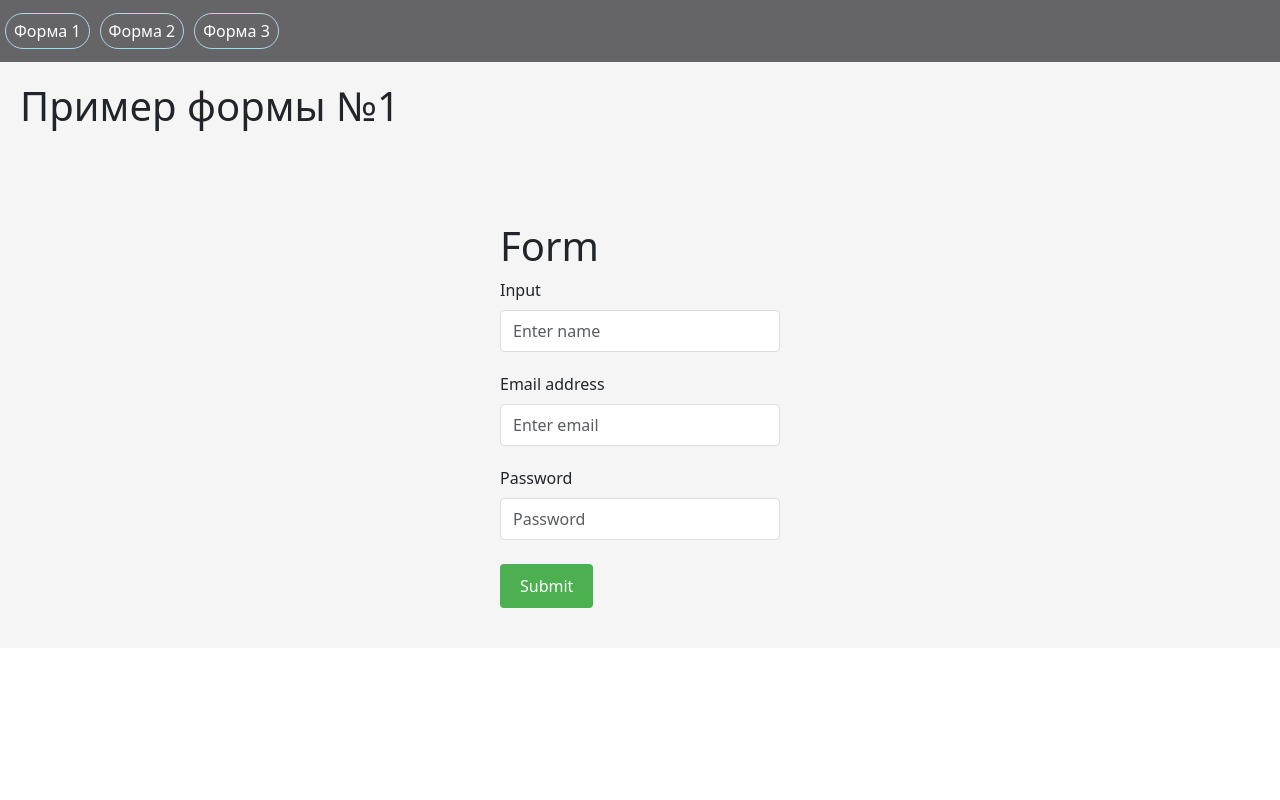
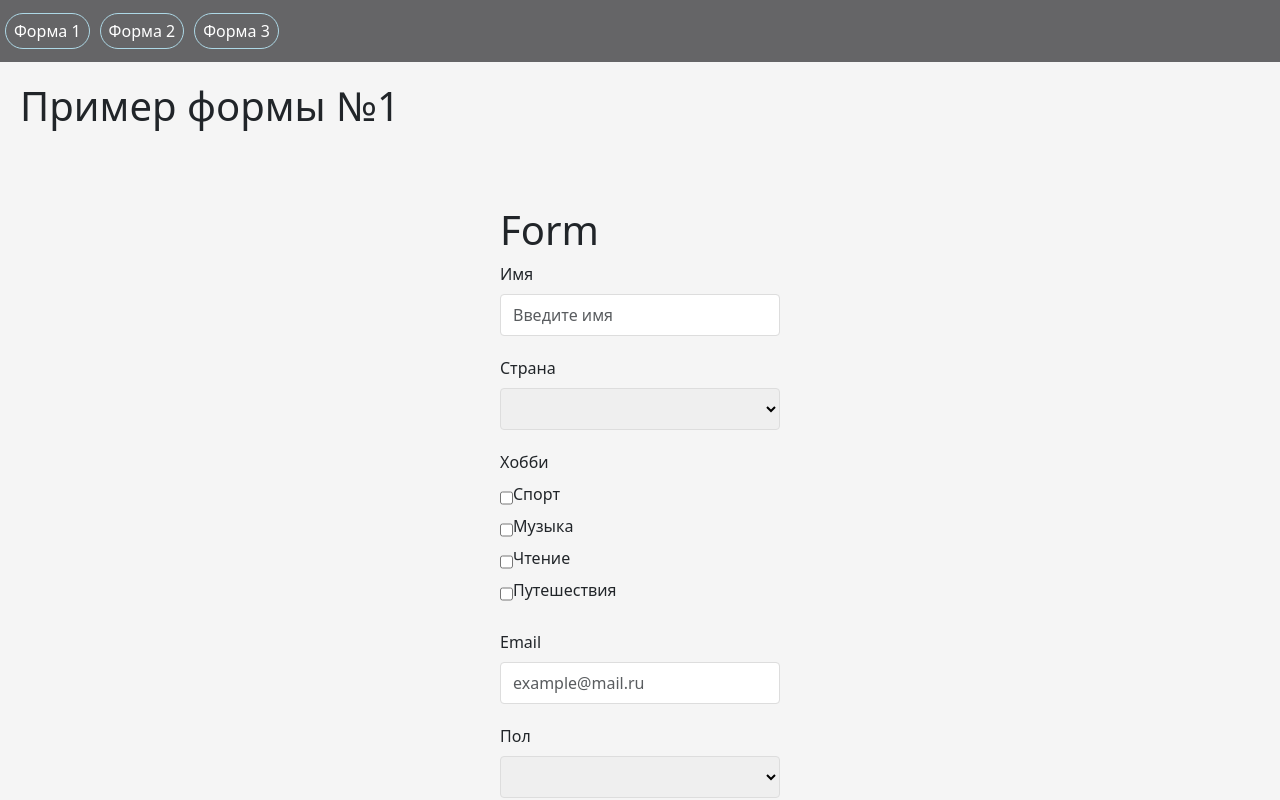
Before and after one commit to Pe6e3/form-generator, a Vue app in the folder form-generator/: page /form-one in a window 1280 px wide. Shown: the top 800 px of the page. Built offline with nearby package versions, Linux system fonts and the light colour scheme.

Commit message:
Настроил генерацию формы и вывод на страницу ее содержимого

```diff
--- a/form-generator/src/components/FormGenerator.vue
+++ b/form-generator/src/components/FormGenerator.vue
@@ -3,22 +3,37 @@
 
         <form class="w-50 mx-auto mt-5 ">
             <h1>Form</h1>
-            <div class="form-field">
-                <label for="name">Input</label>
-                <input type="text" class="form-control" id="name" placeholder="Enter name">
+
+            <div v-for="element in form.elements" :key="element.index">
+
+                <div v-if="element.type === 'input'" class="form-field">
+                    <label for="name">{{element.label}}</label>
+                    <input type="text" v-model="element.value" :placeholder="element.placeholder" class="form-control">
+                </div>
+
+
+                <div v-else-if="element.type === 'select'" class="form-field">
+                    <label for="name">{{element.label}}</label>
+                    <select v-model="element.selectedValue">
+                        <option v-for="value in element.values" :key="value" :value="value">{{ value.name }}</option>
+                    </select>
+                </div>
+
+
+                <div v-else-if="element.type === 'checkbox'" class="form-field">
+                    <label for="name">{{element.label}}</label>
+
+                    <div v-for="value in element.values" :key="value"  class="d-flex">
+                        <input type="checkbox" :value="value" v-model="element.selectedValues">
+                        <label>{{ value.name }}</label>
+                    </div>
+                </div>
+
+
             </div>
-            <div class="form-field">
-                <label for="email">Email address</label>
-                <input type="email" class="form-control" id="email" placeholder="Enter email">
-            </div>
-            <div class="form-field">
-                <label for="password">Password</label>
-                <input type="password" class="form-control" id="password" placeholder="Password">
-            </div>
-            <div class="form-actions">
 
-                <button type="submit" class="btn btn-primary">Submit</button>
-            </div>
+
+
 
 
 
@@ -38,10 +53,12 @@ export default {
 
         };
     },
-    methods: {
+    props: {
+        form: {
+            type: Object,
+            required: true
+        }
     },
-    computed: {
-    }
 }
 </script>
 
--- a/form-generator/src/components/MyForms/FormOne.vue
+++ b/form-generator/src/components/MyForms/FormOne.vue
@@ -2,8 +2,8 @@
     <div>
 
         <h1>Пример формы №1</h1>
-        <pre>{{ form }}</pre>
-        <form-generator />
+
+        <form-generator v-if="form" :form="form" />
     </div>
 </template>
 
@@ -16,17 +16,18 @@ export default {
     components: { FormGenerator },
 
     computed: {
-        ...mapState(useFormStore, ['form']),
+        // ...mapState(useFormStore, ['form']),
     },
     data() {
         return {
+            form: null,
         };
     },
     mounted() {
         this.initForm();
     },
     methods: {
-        ...mapActions(useFormStore, ['addInput', 'addSelect', 'addCheckbox', 'addRadio', 'addTextarea', 'addButton', 'addSubmit']),
+        ...mapActions(useFormStore, ['addInput', 'addSelect', 'addCheckbox', 'addRadio', 'addTextarea', 'addButton', 'addSubmit', 'generateForm']),
 
         initForm() {
             this.addInput({
@@ -35,7 +36,39 @@ export default {
                 placeholder: 'Введите имя'
             });
 
-        }
+            this.addSelect({
+                label: 'Страна',
+                values: ['Россия', 'Казахстан', 'Беларусь'],
+                selectedValue: 'Казахстан'
+            });
+
+            this.addCheckbox({
+                label: 'Хобби',
+                values: ['Спорт', 'Музыка', 'Чтение', 'Путешествия'],
+                selectedValues: ['Музыка', 'Чтение']
+            });
+
+            this.addInput({
+                label: 'Email',
+                value: '',
+                placeholder: 'example@mail.ru'
+            });
+
+            this.addSelect({
+                label: 'Пол',
+                values: ['Мужской', 'Женский'],
+                selectedValue: 'Мужской'
+            });
+
+            this.addCheckbox({
+                label: 'Языки программирования',
+                values: ['JavaScript', 'Python', 'C++', 'Java'],
+                selectedValues: ['JavaScript', 'Python']
+            });
+
+            this.form = this.generateForm('Форма №1');
+        },
+
     },
 
 }
--- a/form-generator/src/stores/formStore.js
+++ b/form-generator/src/stores/formStore.js
@@ -9,6 +9,35 @@ export const useFormStore = defineStore('formStore', {
     }),
 
     actions: {
+
+        generateForm(title) {
+            return {
+                title: title,
+                elements: this.elements.map(element => ({
+                    index: element.index,
+                    label: element.label,
+                    type: element.type,
+                    value: element.value,
+                    placeholder: element.placeholder,
+                    values: element.values || null,
+                    isDisabled: element.isDisabled,
+                    isShow: element.isShow,
+                })),
+                buttonOk: this.buttonOk ? {
+                    text: this.buttonOk.text,
+                    color: this.buttonOk.color,
+                    isDisabled: this.buttonOk.isDisabled,
+                    isShow: this.buttonOk.isShow,
+                } : null,
+                buttonCancel: this.buttonCancel ? {
+                    text: this.buttonCancel.text,
+                    color: this.buttonCancel.color,
+                    isDisabled: this.buttonCancel.isDisabled,
+                    isShow: this.buttonCancel.isShow,
+                } : null,
+            };
+        },
+
 
         /**
          * @param {String} label - название поля (*обязательно)
```
